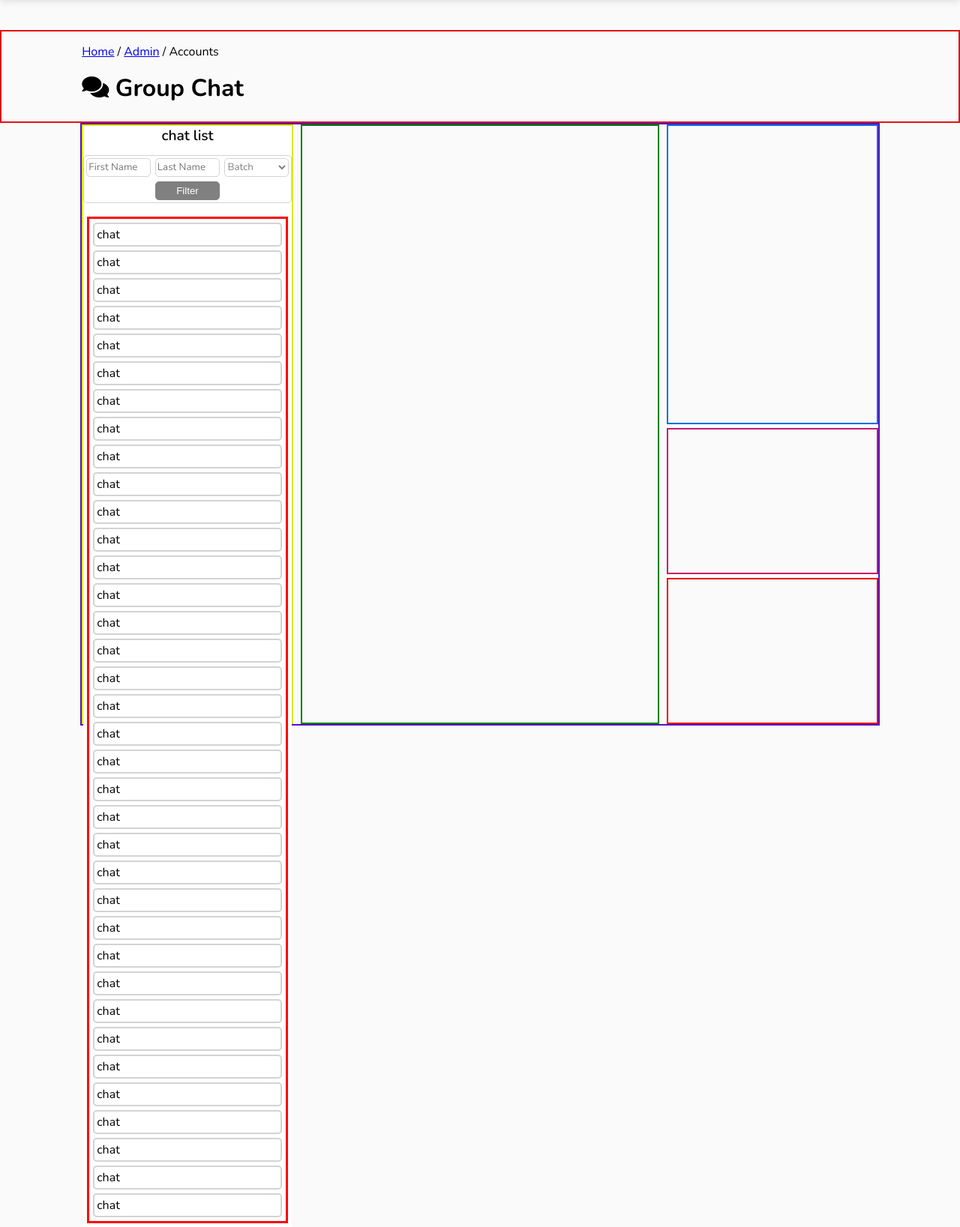
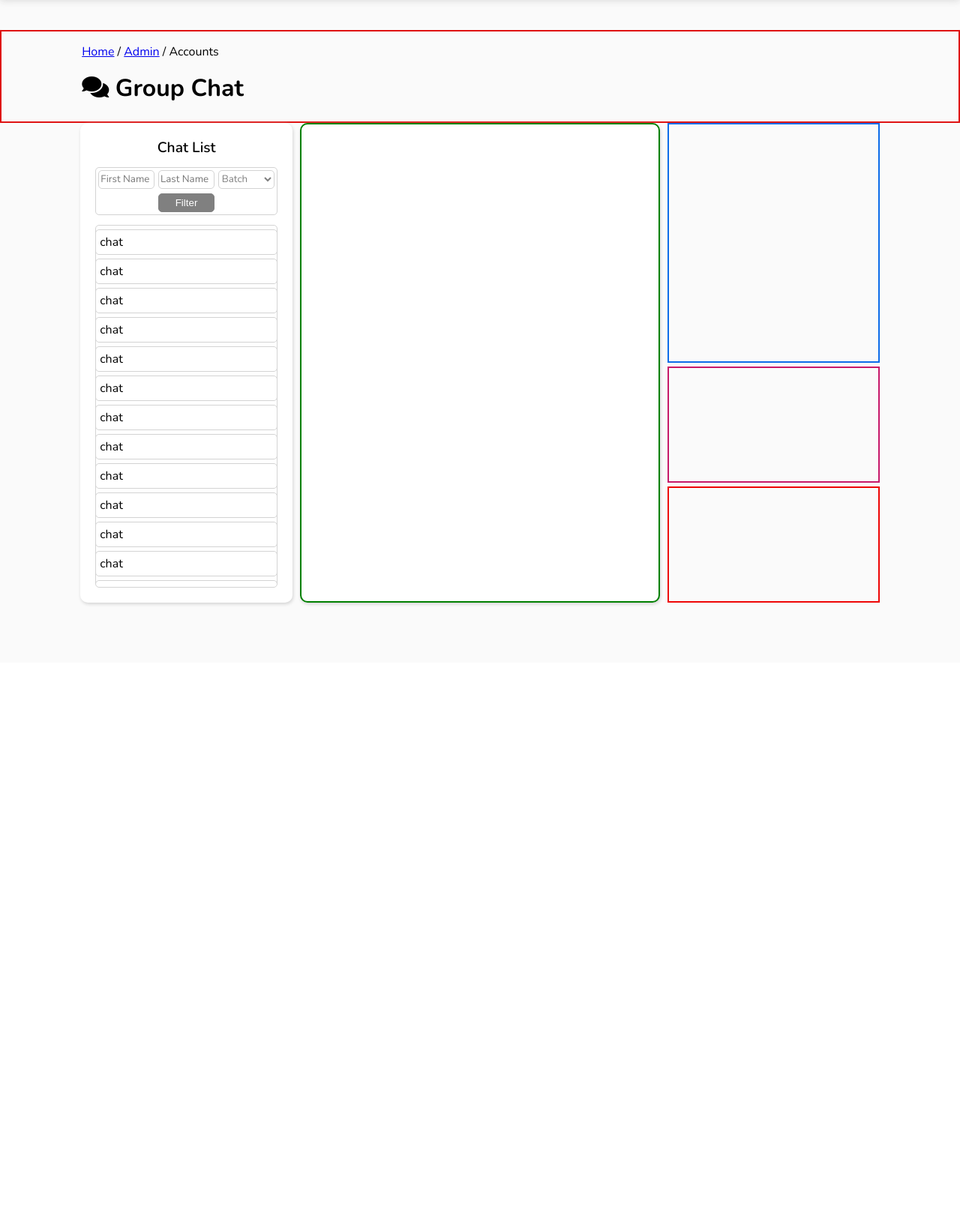
Before and after one commit to IsuruVihan/UCSC_Alumni_Diaries, a PHP site: page /group-chat.php in a window 1280 px wide. Shown: the part 70-1707 px from the top of the page at 75% size. After the commit the page ends 878 px from the top, so only its background shows below. Run offline with PHP 8.4, Linux system fonts and the light colour scheme; some libraries are stand-ins or nearby versions.

Commit message:
save changes

```diff
--- a/assets/styles/admin-accounts.css
+++ b/assets/styles/admin-accounts.css
@@ -162,6 +162,7 @@
   grid-row-end: row2;
   margin-right: 5px;
   margin-bottom: 5px;
+
 }
 
 .rejected-requests {
--- a/assets/styles/group-chat.css
+++ b/assets/styles/group-chat.css
@@ -19,16 +19,24 @@
   margin: 0;
 }
 .group-chat-grid {
-  height: 100vh;
+  background: #fafafa;
+  height: 80vh;
   display: grid;
   grid-template-columns: [line1] 27% [line2] 46% [line3] 27% [line4];
   grid-template-rows: [row1] 50% [row2] 25% [row3] 25%[row4];
   margin: 0 6.7em 10vh;
-  border: 2px #5411c0 solid;
-} .card {
+
+}
+.card {
   display: flex;
   flex-direction: column;
   background: white;
+}
+.card {
+  box-shadow: 1px 2px 4px lightgray;
+  border-radius: 10px;
+  padding: 20px;
+  transition: all ease-in-out 0.5s;
 }
 .title{
   font-weight: 600;
@@ -47,11 +55,13 @@
 .box-01 {
   display: flex;
   justify-content: space-between;
+
 }
 .box-02 {
   display: flex;
   justify-content: center;
-  background-color: white;
+
+
 }
 .btn {
   cursor: pointer;
@@ -90,30 +100,30 @@
 
 }
 .chats{
-  border: 3px solid red;
-  /* border-radius: 5px; */
+  border: 1px solid lightgray;
+  border-radius: 5px;
   height: 100%;
-  margin: 5px;
-  /* display: flex; */
-  /* flex-direction: column; */
+  padding: 5px;
+  display: flex;
+  flex-direction: column;
   justify-content: flex-start;
-  /* align-items: center; */
-  /* gap: 5px; */
+  align-items: center;
+  gap: 5px;
   overflow: hidden;
   overflow-y: scroll;
 
 }
-.chat{
-/* width: 100%; */
-height: 15%;
-border: 2px solid lightgray;
-border-radius: 5px;
-display: flex;
-justify-content: flex-start;
-align-items: flex-start;
-transition: all ease-in-out 0.5s;
-margin:5px;
-padding:3px;
+.list-items{
+  width: 100%;
+  height: 15%;
+  border: 1px solid lightgray;
+  border-radius: 5px;
+  display: flex;
+  justify-content: flex-start;
+  align-items:flex-start;
+  transition: all ease-in-out 0.5s;
+  padding:5px;
+
 
 }
 .chat-list{
@@ -122,7 +132,7 @@ padding:3px;
   grid-row-start: row1;
   grid-row-end: row4;
   margin-right: 5px;
-  border: 2px #dae90c solid;
+
 
 }
 .chat-wall{
--- a/pages/group-chat.php
+++ b/pages/group-chat.php
@@ -13,87 +13,9 @@
         <i class="fas fa-comments"></i> Group Chat
     </p>
 </div>
-<!-- <div class='group-chat'>
-   <div class='chat-list'>
-       <div class='card chat-list'> -->
-   <!-- <div class='title'>
-            Chat List
-        </div>
-       <div class='filter'>
-           <div class='col01'>
-                 <input class='input-field' type='text' placeholder='First Name'/>
-                 <input class='input-field' type='text' placeholder=' Last Name'/>
-                   <select class='input-field'>
-                       <option value='batch'>Batch</option>
-                       <option value='2004-2005'>2004-2005</option>
-                       <option value='2005-2006'>2005-2006</option>
-                       <option value='2006-2007'>2006-2007</option>
-                       <option value='2007-2008'>2007-2008</option>
-                       <option value='2008-2009'>2008-2009</option>
-                       <option value='2009-2010'>2009-2010</option>
-                       <option value='2010-2011'>2010-2011</option>
-                       <option value='2011-2012'>2011-2012</option>
-                       <option value='2012-2013'>2012-2013</option>
-                       <option value='2013-2014'>2013-2014</option>
-                       <option value='2014-2015'>2014-2015</option>
-                       <option value='2015-2016'>2015-2016</option>
-                       <option value='2016-2017'>2016-2017</option>
-                       <option value='2017-2018'>2017-2018</option>
-                       <option value='2018-2019'>2018-2019</option>
-                       <option value='2019-2020'>2019-2020</option>
-                       <option value='2020-2021'>2020-2021</option>
-                       <option value='2021-2022'>2021-2022</option>
-                       <option value='2022-2023'>2022-2023</option>
-                      </select>
-            </div>
-            <div class='col02'>
-                <button class='filter-btn btn'>Filter</button>
-            </div class='scroll-bar'> -->
-       <!-- </div> -->
-
-       <!-- <div class='chat-scrol-bar'>
-           <div class='scrol-bar'>
-                -->
-             <!-- </div>
-             <div class='scrol-bar'>
-
-             </div>
-             <div class='scrol-bar'>
-
-             </div>
-             <div class='scrol-bar'>
-
-             </div>
-             <div class='scrol-bar'>
-
-             </div>
-             <div class='scrol-bar'>
-
-             </div>
-             <div class='scrol-bar'>
-
-             </div> -->
-
-
-
-       <!-- <div class='chat-wall'>
-
-         </div>
-         <div class='available-users'>
-
-            </div>
-            <div class='create-group'>
-
-                </div>
-                <div class='edit-group'>
-
-                   </div>
-
-</div> -->
     <div class='group-chat-grid'>
-       <div class='chat-list'>
-        <div class='card'>
-                <div class='title'>chat list</div>
+        <div class='card chat-list'>
+                <div class='title'>Chat List</div>
 
 
                 <div class='filter'>
@@ -128,48 +50,34 @@
                     </div>
                 </div>
                 <div class='chats'>
-                    <div class='chat'>chat</div>
-                    <div class='chat'>chat</div>
-                    <div class='chat'>chat</div>
-                    <div class='chat'>chat</div>
-                    <div class='chat'>chat</div>
-                    <div class='chat'>chat</div>
-                    <div class='chat'>chat</div>
-                    <div class='chat'>chat</div>
-                    <div class='chat'>chat</div>
-                    <div class='chat'>chat</div>
-                    <div class='chat'>chat</div>
-                    <div class='chat'>chat</div>
-                    <div class='chat'>chat</div>
-                    <div class='chat'>chat</div>
-                    <div class='chat'>chat</div>
-                    <div class='chat'>chat</div>
-                    <div class='chat'>chat</div>
-                    <div class='chat'>chat</div>
-                    <div class='chat'>chat</div>
-                    <div class='chat'>chat</div>
-                    <div class='chat'>chat</div>
-                    <div class='chat'>chat</div>
-                    <div class='chat'>chat</div>
-                    <div class='chat'>chat</div>
-                    <div class='chat'>chat</div>
-                    <div class='chat'>chat</div>
-                    <div class='chat'>chat</div>
-                    <div class='chat'>chat</div>
-                    <div class='chat'>chat</div>
-                    <div class='chat'>chat</div>
-                    <div class='chat'>chat</div>
-                    <div class='chat'>chat</div>
-                    <div class='chat'>chat</div>
-                    <div class='chat'>chat</div>
-                    <div class='chat'>chat</div>
-                    <div class='chat'>chat</div>
-
+                    <div class='list-items'>chat</div>
+                    <div class='list-items'>chat</div>
+                    <div class='list-items'>chat</div>
+                    <div class='list-items'>chat</div>
+                    <div class='list-items'>chat</div>
+                    <div class='list-items'>chat</div>
+                    <div class='list-items'>chat</div>
+                    <div class='list-items'>chat</div>
+                    <div class='list-items'>chat</div>
+                    <div class='list-items'>chat</div>
+                    <div class='list-items'>chat</div>
+                    <div class='list-items'>chat</div>
+                    <div class='list-items'>chat</div>
+                    <div class='list-items'>chat</div>
+                    <div class='list-items'>chat</div>
+                    <div class='list-items'>chat</div>
+                    <div class='list-items'>chat</div>
+                    <div class='list-items'>chat</div>
+                    <div class='list-items'>chat</div>
             </div>
         </div>
-      </div>
 
-        <div class='chat-wall'>
+        <div class='card chat-wall'>
+            <div class='group-info'></div>
+            <div class='group-info'></div>
+            <div class='group-info'></div>
+            <div class='group-info'></div>
+
     </div>
     <div class='available-users'>
 </div>
```
